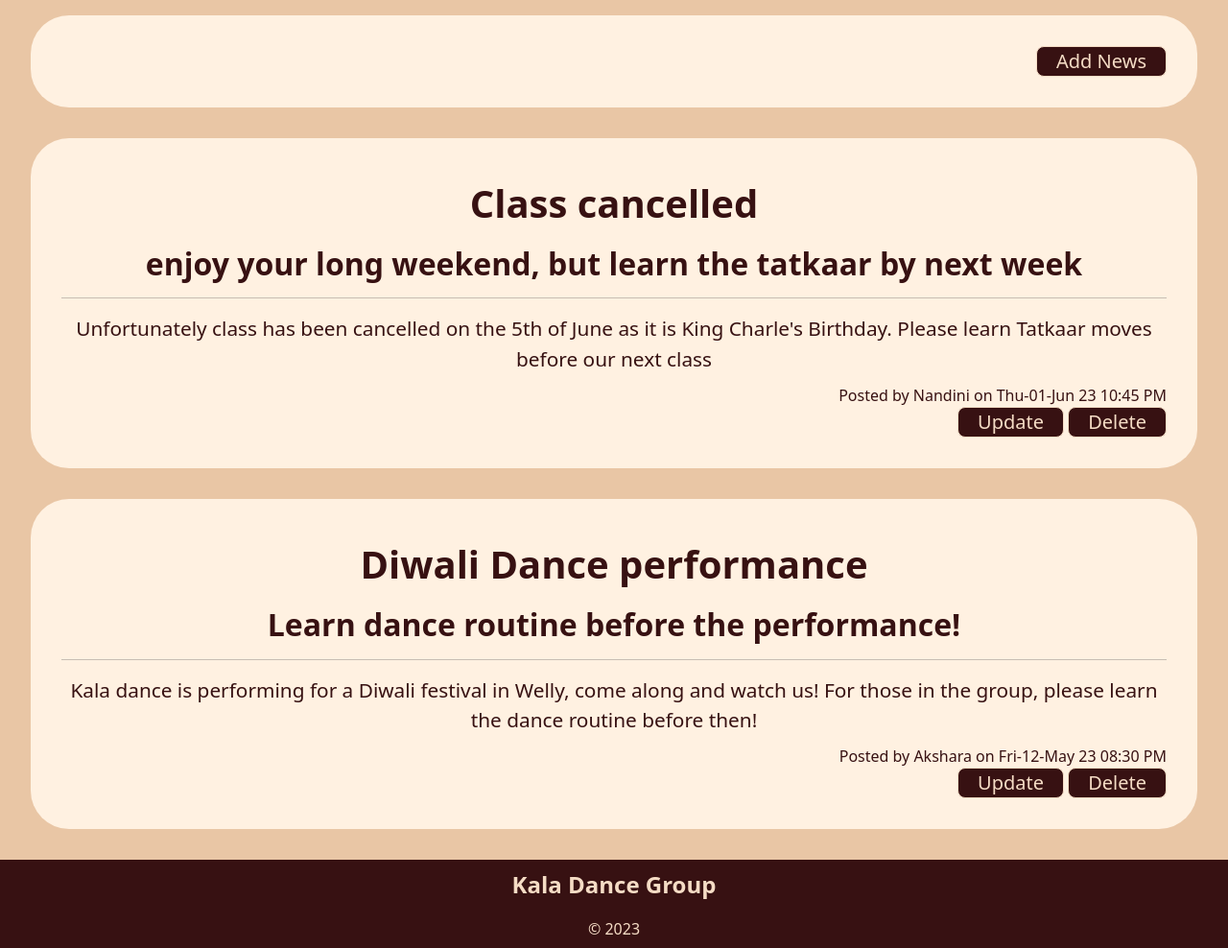
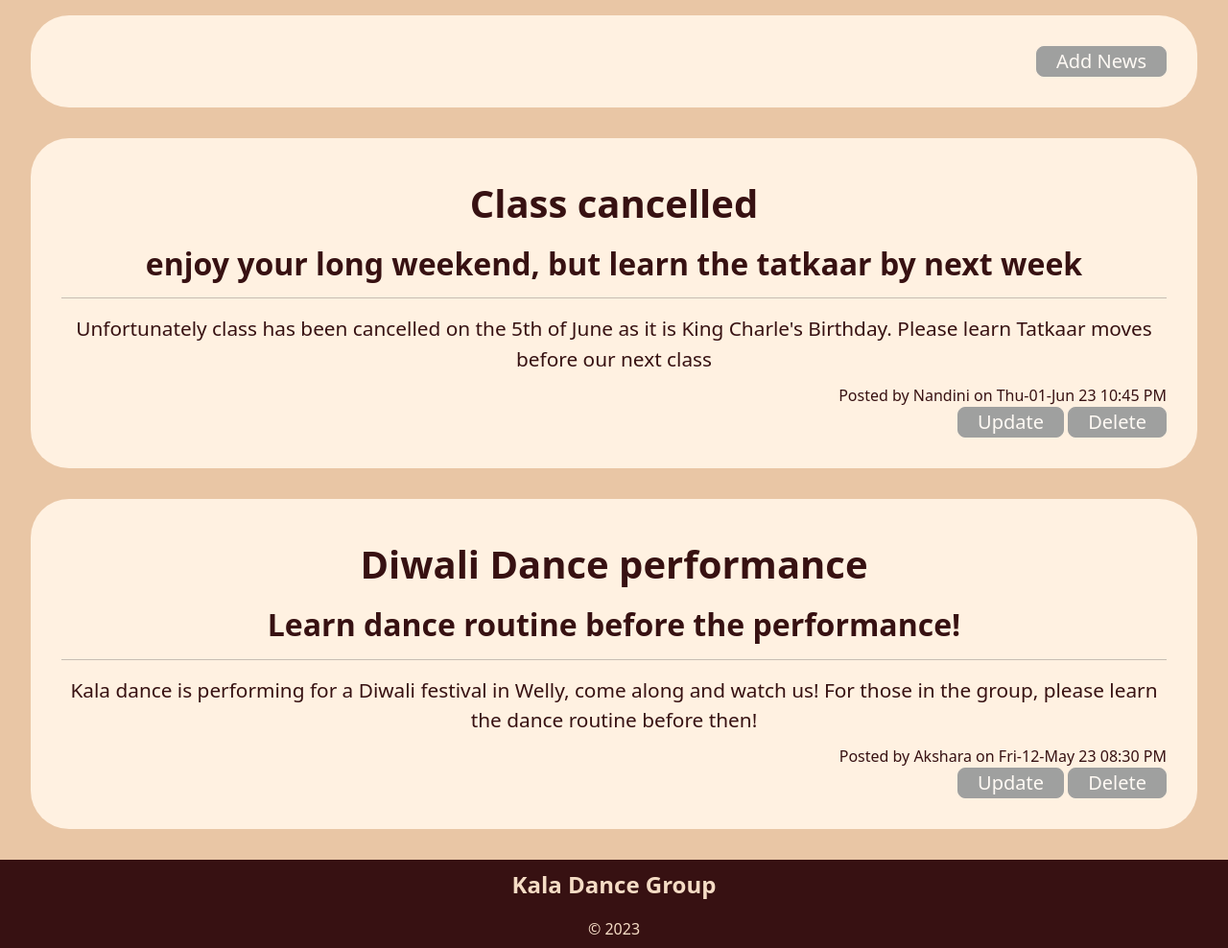
Before and after one commit to 4rush1/KalaDanceProject, a Flask app: page /news in a window 1280 px wide. Shown: the part 992-1980 px from the top of the page at 96% size. Run offline with Flask 3, Linux system fonts and the light colour scheme; data comes from the database, SQL or seed files in the repository.

Commit message:
Added validation, so that people not logged and or with an authorisation of 1 (which is for students) cannot add, delete or update news. I did this by disabling the button for students or logged out people

```diff
--- a/templates/news.html
+++ b/templates/news.html
@@ -22,7 +22,11 @@ news and events!
 <!-- to enter news -->
 <div class="container_round">
     <div class="text-end">
+        {%  if session and session['authorisation'] == 0 %}
         <a class="btn btn-lg btn-outline" href="{{ url_for('news_cud', id=0, task='add') }}">Add News</a>
+        {%  else %}
+        <a class="btn btn-lg btn-outline btn-secondary disabled" href="{{ url_for('news_cud', id=0, task='add') }}">Add News</a>
+        {%  endif %}
     </div>
 </div>
 
@@ -37,8 +41,16 @@ news and events!
     <div class="meta text-end">Posted by {{ row['firstname'] }} on {{ row['newsdate'] | news_date}}</div>
     <!-- buttons -->
     <div class="text-end meta">
+    <!-- if in session, allow user to update or delete -->
+        {%  if session and session['authorisation'] == 0 %}
         <a class="btn btn-lg btn-outline" href="{{ url_for('news_cud', id=row['news_id'], task='update') }}">Update</a>
         <a class="btn btn-lg btn-outline" href="{{ url_for('news_cud', id=row['news_id'], task='delete') }}">Delete</a>
+    <!-- if not in session or logged out, they cannot update or delete news, therefore buttons disabled -->
+        {%  else %}
+        <a class="btn btn-lg btn-outline btn-secondary disabled" href="{{ url_for('news_cud', id=row['news_id'], task='update') }}">Update</a>
+        <a class="btn btn-lg btn-outline btn-secondary disabled" href="{{ url_for('news_cud', id=row['news_id'], task='delete') }}">Delete</a>
+        {%  endif %}
+
     </div>
 </div>
 
```
